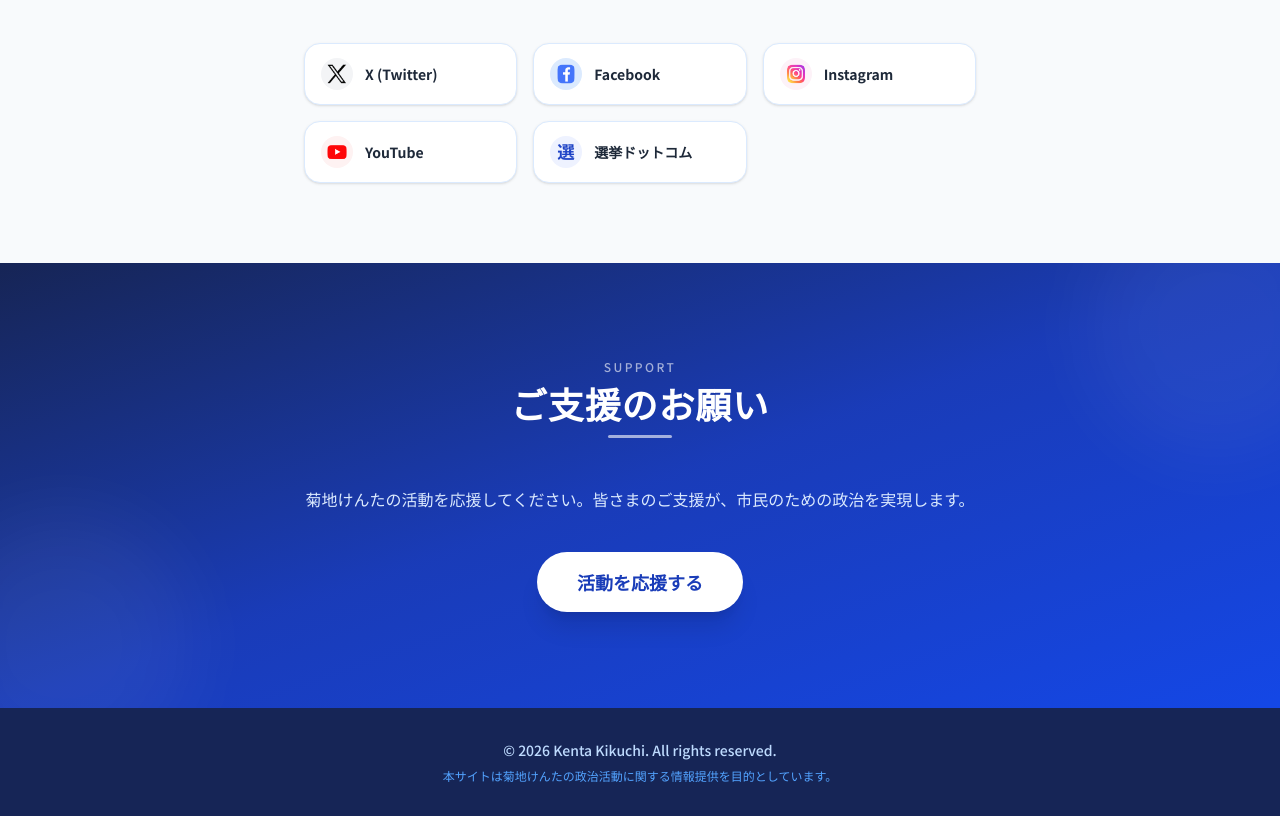
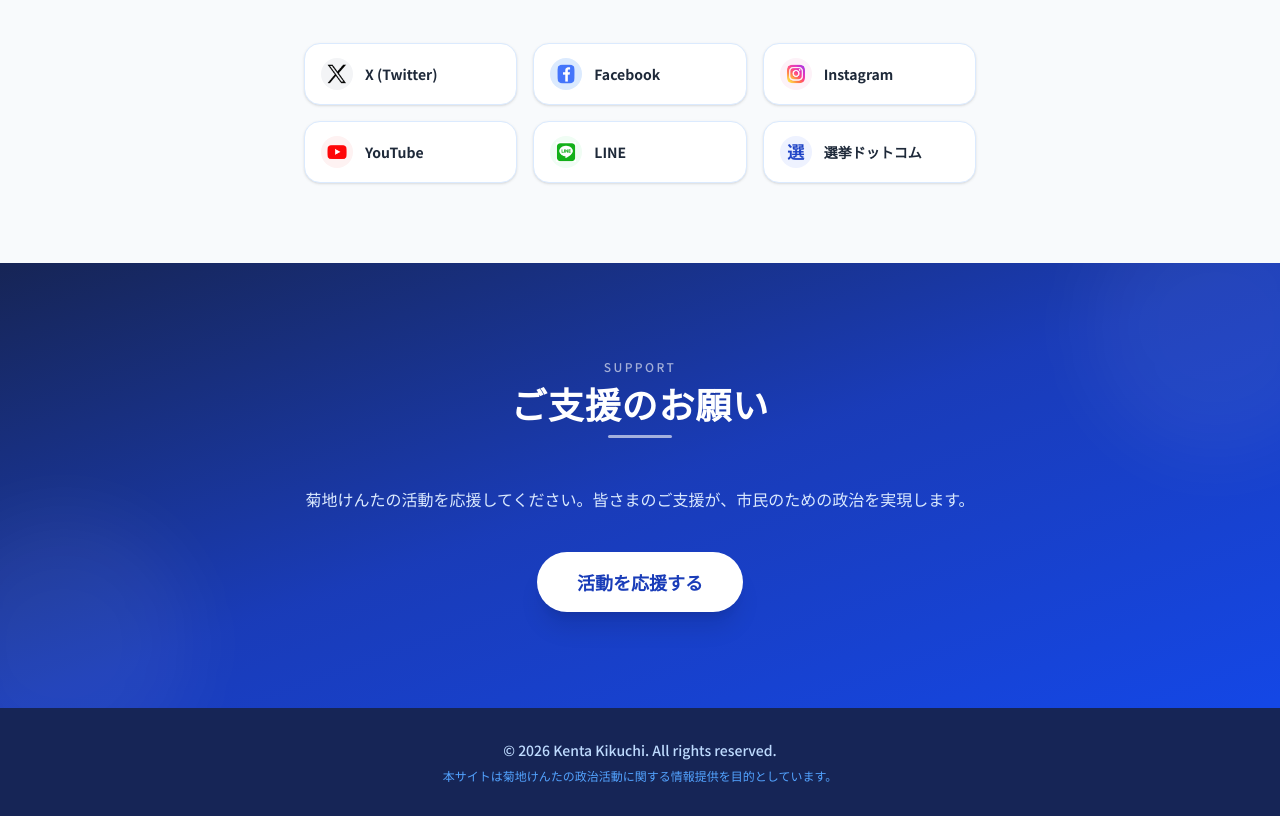
Before and after one commit to kentakikuchi0423/HOMEPAGE, a Next.js app: page / in a window 1280 px wide. Shown: the part 3660-4476 px from the top of the page. Built offline with nearby package versions, Linux system fonts and the light colour scheme; no server answers.

Commit message:
add Line

```diff
--- a/src/components/sections/SocialLinksSection.tsx
+++ b/src/components/sections/SocialLinksSection.tsx
@@ -54,6 +54,12 @@ const platformConfig: Record<
     iconBg: "bg-red-50",
     iconText: "text-red-500",
     icon: "▶",
+  },
+  LINE: {
+    label: "LINE",
+    iconBg: "bg-green-50",
+    iconText: "text-green-600",
+    icon: "L",
   },
   選挙ドットコム: {
     label: "選挙ドットコム",
--- a/src/content/site.ts
+++ b/src/content/site.ts
@@ -6,7 +6,13 @@ export type Policy = {
 };
 
 export type SnsLink = {
-  platform: "X" | "Instagram" | "Facebook" | "YouTube" | "選挙ドットコム";
+  platform:
+    | "X"
+    | "Instagram"
+    | "Facebook"
+    | "YouTube"
+    | "LINE"
+    | "選挙ドットコム";
   url: string;
   order: number; // 表示順（昇順）
   iconImage?: string; // 画像パス（public/ 以下）例: "/images/social/x.png"
@@ -202,6 +208,12 @@ export const siteConfig: SiteConfig = {
       iconImage: "/images/social/youtube.png",
     },
     {
+      platform: "LINE",
+      url: "https://line.me/R/ti/p/@512nbxiw",
+      order: 5,
+      iconImage: "/images/social/line.png",
+    },
+    {
       platform: "選挙ドットコム",
       url: "https://go2senkyo.com/seijika/196504",
       order: 6,
```
Also changed, not shown: public/images/social/line.png (added).
